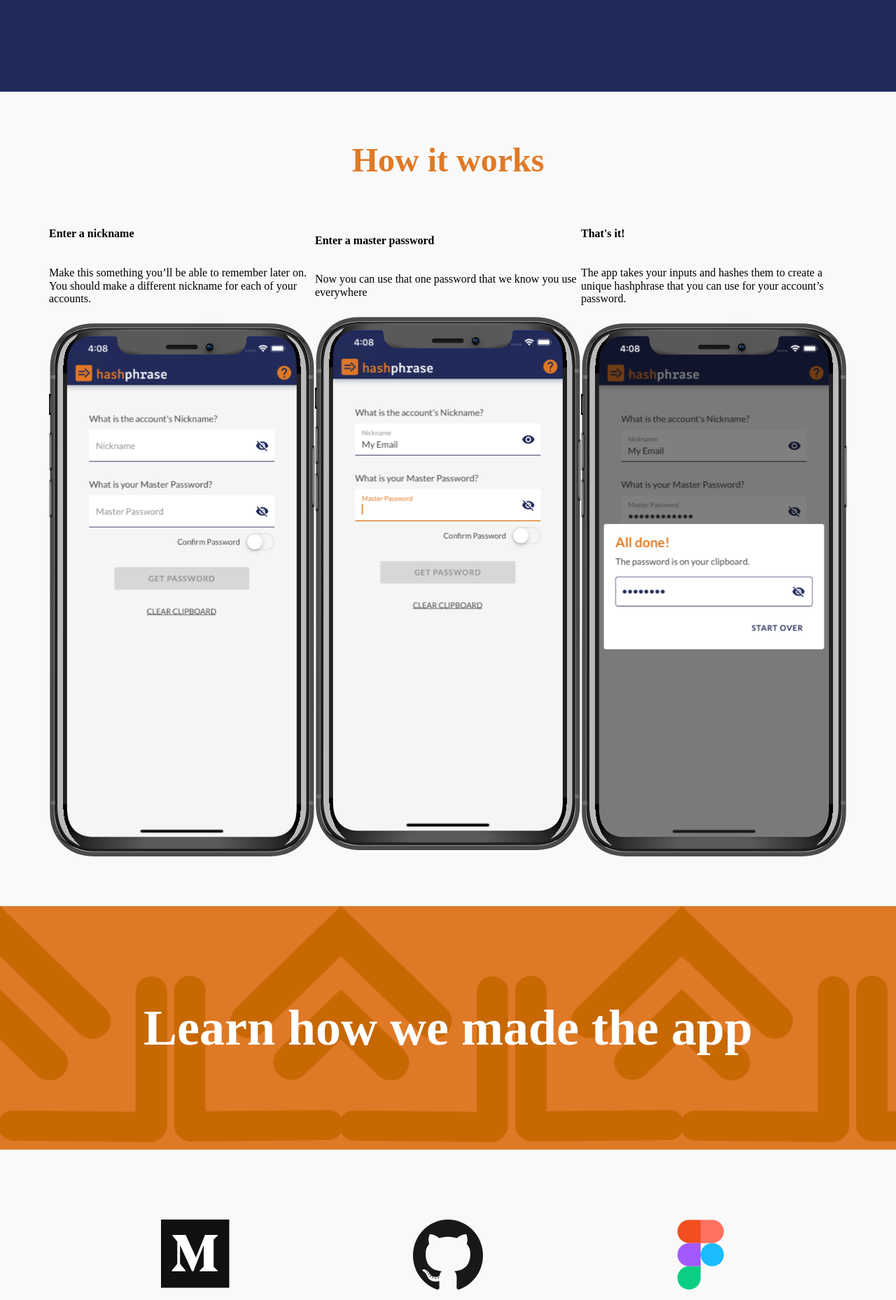
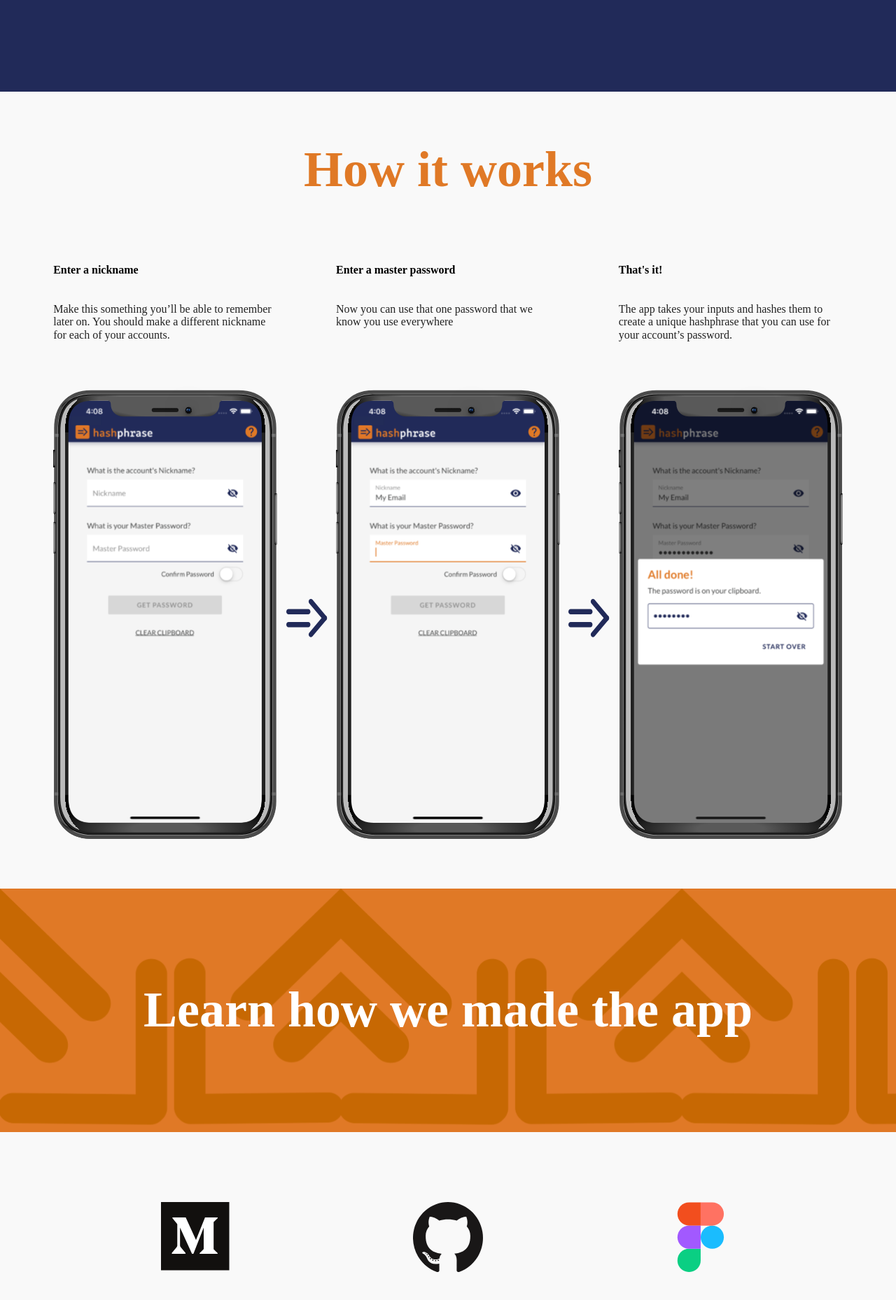
Before and after one commit to Vermonster/hashphrase, a Jekyll site: the page index.html, which Jekyll copies as it is, in a window 1280 px wide. Shown: the part 731-2589 px from the top of the page at 70% size. Built offline with Jekyll 4.4.1, drawn with Linux system fonts in a browser that asks for light colours; some web fonts are replaced.

Commit message:
align the workflow section, add arrow svg

```diff
--- a/assets/css/main.scss
+++ b/assets/css/main.scss
@@ -46,33 +46,31 @@
     margin: 0;
     margin-bottom: 1em;
     text-align: center;
-    font-size: 3em;
+    font-size: 72px;
     color: $primary-orange;
   }
 
   .workflow {
     display: flex;
     flex-direction: row;
-    justify-content: space-between;
+    justify-content: space-around;
+    align-items: flex-start;
 
-    .step {
+    .steps {
       text-align: left;
       display: flex;
-      flex: 1;
       flex-direction: column;
       justify-content: center;
+      width: 320px;
 
-      .step-1 {
-        flex: 0.3;
+      .steps-description {
+        color: #222222;
+        height: 100px;
       }
+    }
 
-      .step-2 {
-        flex: 0.3;
-      }
-
-      .step-3 {
-        flex: 0.3;
-      }
+    .arrow {
+      margin-top: 500px;
     }
   }
 }
@@ -108,6 +106,11 @@
       .social-media-text {
         text-align: center;
         font-size: 36px;
+
+        a {
+          text-decoration: underline;
+          color: $primary-orange;
+        }
       }
     }
   }
--- a/index.html
+++ b/index.html
@@ -28,20 +28,22 @@
 <section class="how-it-works">
   <h1 class="how-it-works-title">How it works</h1>
   <div class="workflow">
-    <div class="step step-1">
-      <h4>Enter a nickname</h4>
-      <p>Make this something you’ll be able to remember later on. You should make a different nickname for each of your accounts.</p>
-      <img src="assets/marketing-images/iphone1.svg" alt="iPhone mockup 1">
+    <div class="steps">
+      <h4 class="steps-title">Enter a nickname</h4>
+      <p class="steps-description">Make this something you’ll be able to remember later on. You should make a different nickname for each of your accounts.</p>
+      <img src="assets/marketing-images/iphone1.svg" class="iphone" alt="iPhone mockup 1">
     </div>
-    <div class="step step-2">
-      <h4>Enter a master password</h4>
-      <p>Now you can use that one password that we know you use everywhere</p>
-      <img src="assets/marketing-images/iphone2.svg" alt="iPhone mockup 2">
+    <img src="assets/marketing-images/arrow.svg" class="arrow" alt="Next step">
+    <div class="steps">
+      <h4 class="steps-title">Enter a master password</h4>
+      <p class="steps-description">Now you can use that one password that we know you use everywhere</p>
+      <img src="assets/marketing-images/iphone2.svg" class="iphone" alt="iPhone mockup 2">
     </div>
-    <div class="step step-3">
-      <h4>That's it!</h4>
-      <p>The app takes your inputs and hashes them to create a unique hashphrase that you can use for your account’s password.</p>
-      <img src="assets/marketing-images/iphone3.svg" alt="iPhone mockup 3">
+    <img src="assets/marketing-images/arrow.svg" class="arrow" alt="Next step">
+    <div class="steps">
+      <h4 class="steps-title">That's it!</h4>
+      <p class="steps-description">The app takes your inputs and hashes them to create a unique hashphrase that you can use for your account’s password.</p>
+      <img src="assets/marketing-images/iphone3.svg" class="iphone" alt="iPhone mockup 3">
     </div>
   </div>
 </section>
```
